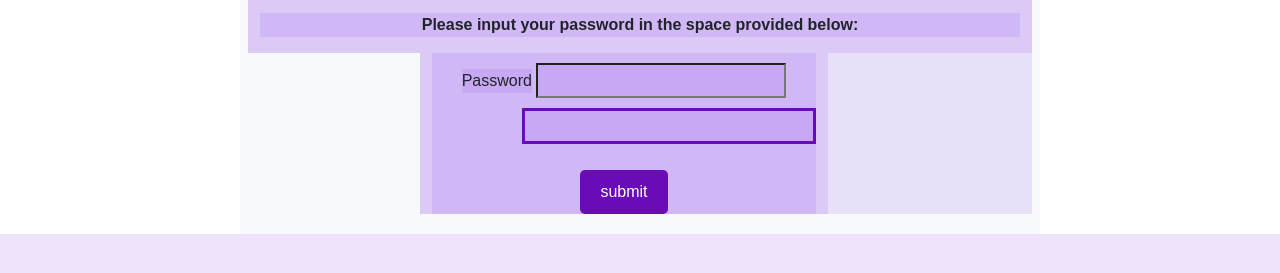
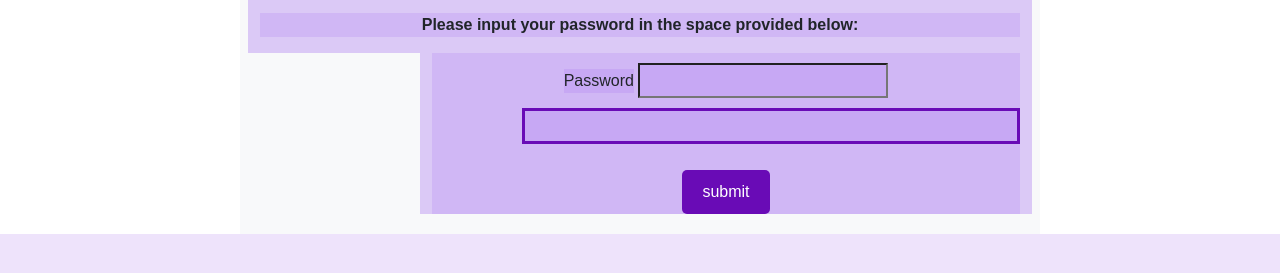
Before and after one commit to Aransiola-Esther/passwordapp, a plain HTML site: page index.html in a window 1280 px wide. Shown: the part 247-520 px from the top of the page. Drawn offline with nearby package versions, Linux system fonts and the light colour scheme.

Commit message:
innitial commit

```diff
--- a/index.html
+++ b/index.html
@@ -29,7 +29,7 @@
 
 
         <div class="row center">
-            <div class="col-md-8 ">
+            <div class="col-sm-12 ">
 
                <form>
                     <label for="psw">Password</label>
```
